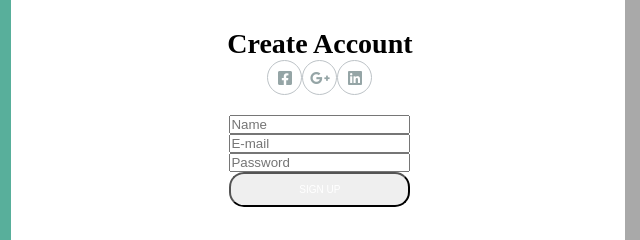
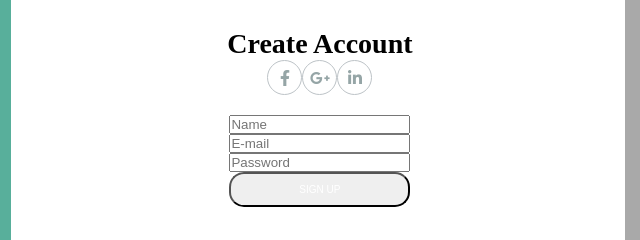
Before and after one commit to paraujosena/antigos, a plain HTML site: page loginForm/login.html in a window 1280 px wide. Shown: the part 283-523 px from the top of the page, 527-1167 px from the left. Drawn offline with Linux system fonts and the light colour scheme.

Commit message:
estilização do social media

```diff
--- a/loginForm/login.html
+++ b/loginForm/login.html
@@ -18,13 +18,13 @@
                     <div class="social-media">
                         <ul class="list-social-media">
                             <li class="item-social-media"><a  href="#">
-                                <i class="fab fa-facebook-square"></i>
+                                <i class="fab fa-facebook-f"></i>
                             </a></li>
                             <li class="item-social-media"><a href="http://">
                                 <i class="fab fa-google-plus-g"></i>
                             </a></li>
                             <li class="item-social-media"><a href="http://">
-                                <i class="fab fa-linkedin"></i>
+                                <i class="fab fa-linkedin-in"></i>
                             </a></li>
                         </ul>
                     </div>
```
